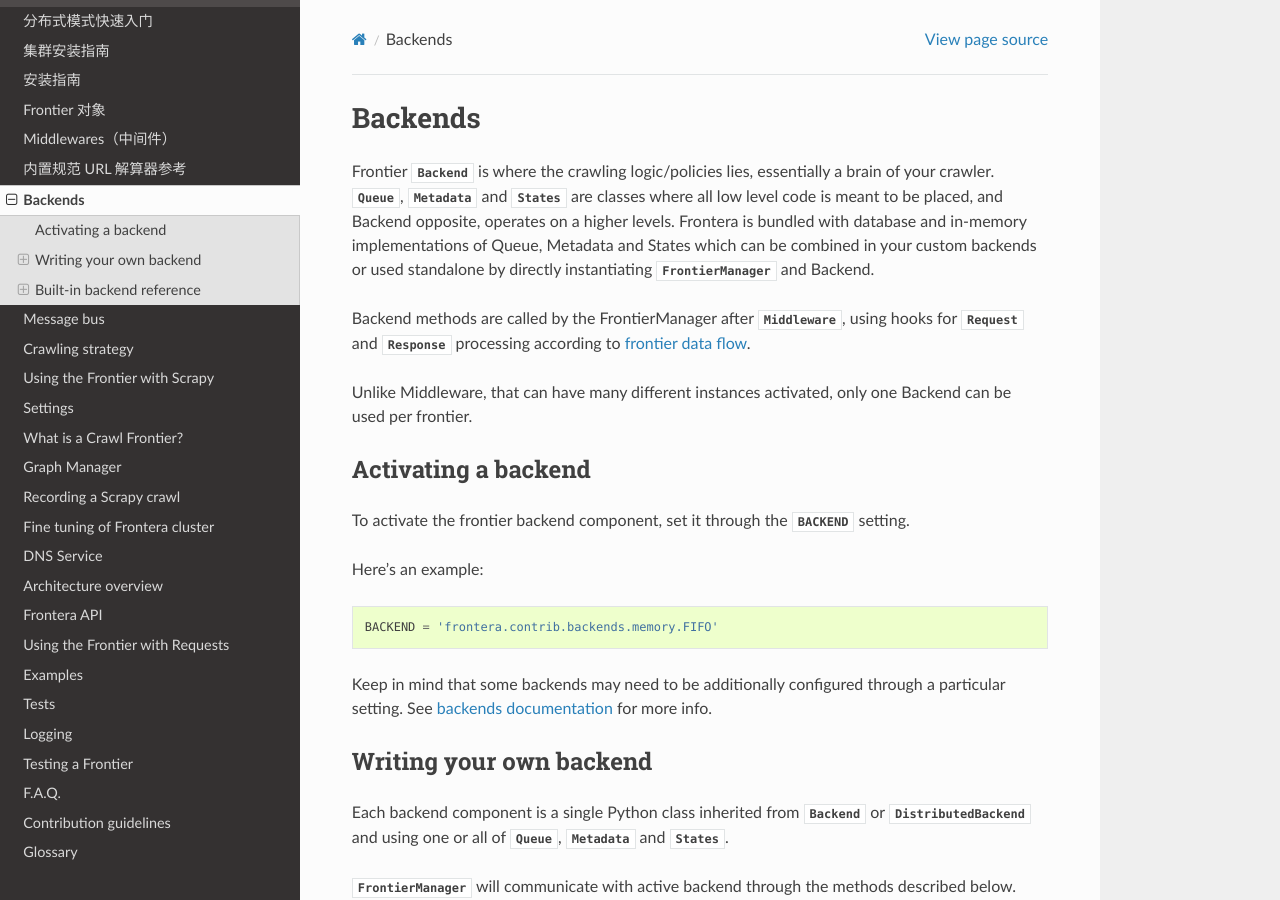
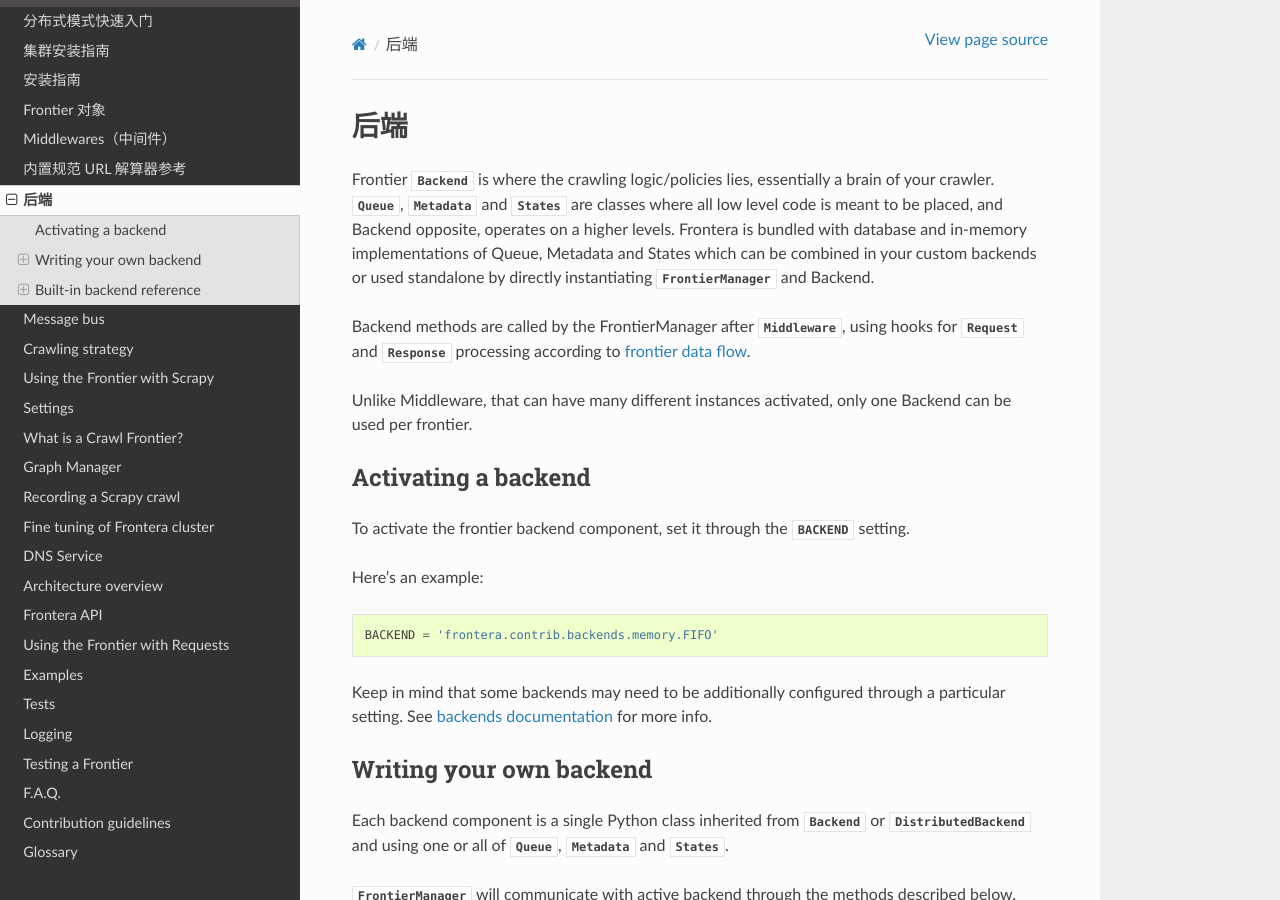
Before and after one commit to xsren/frontera-docs-zh_CN, a Sphinx documentation site: the page built from docs/source/topics/frontier-backends.rst, in a window 1280 px wide and 900 px high. Built offline with Sphinx 7.4.7 and the Read the Docs theme 2.0.0, drawn with Linux system fonts in a browser that asks for light colours.

Commit message:
fix bugs

```diff
--- a/docs/source/topics/frontier-backends.rst
+++ b/docs/source/topics/frontier-backends.rst
@@ -1,5 +1,5 @@
 ========
-Backends
+后端
 ========
 
 Frontier :class:`Backend <frontera.core.components.Backend>` is where the crawling logic/policies lies, essentially a
--- a/docs/source/topics/frontier-canonicalsolvers.rst
+++ b/docs/source/topics/frontier-canonicalsolvers.rst
@@ -12,6 +12,7 @@
 - 不同的重定向链将指向相同的文档。
 
 - 同一份文件可以通过多个不同的URL访问。
+
 
 精心设计的系统具有自己的稳定算法，为每个文档选择正确的 URL。另见 `Canonical link element`_ 。
 
```
